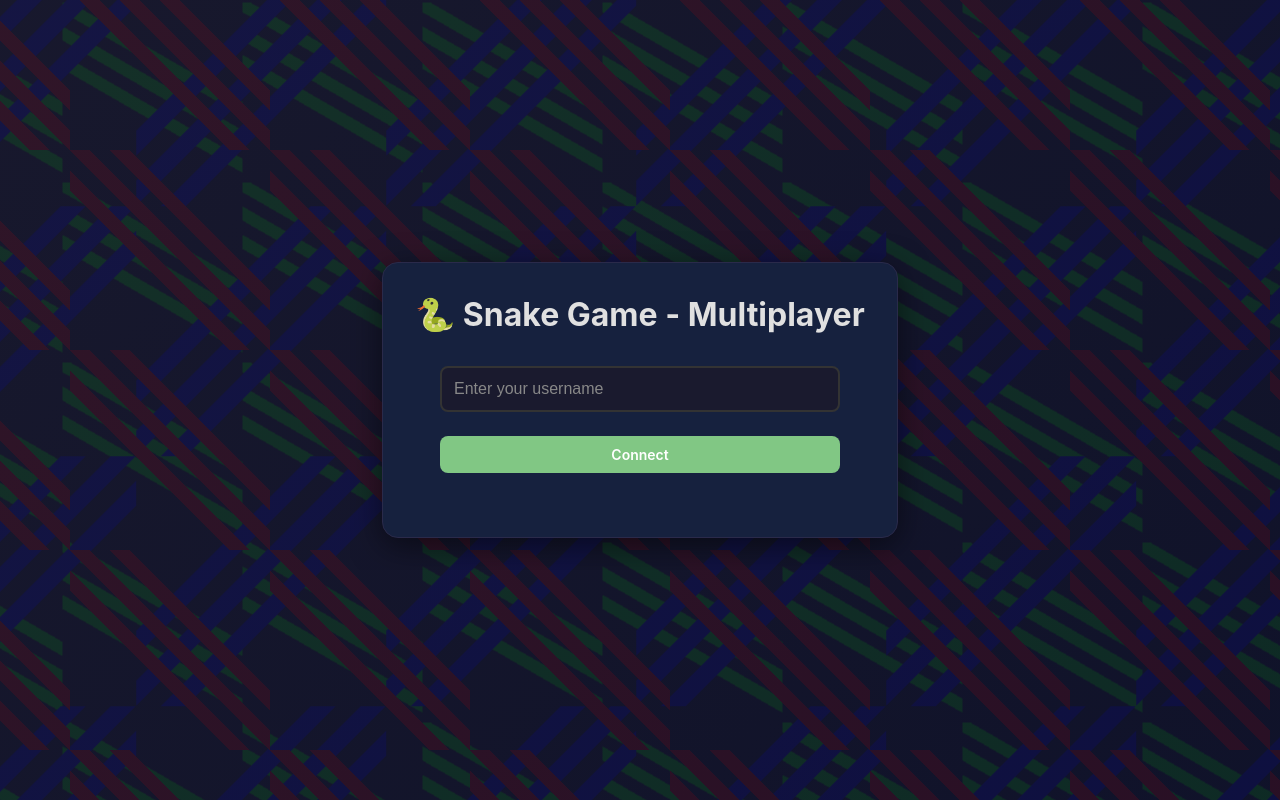
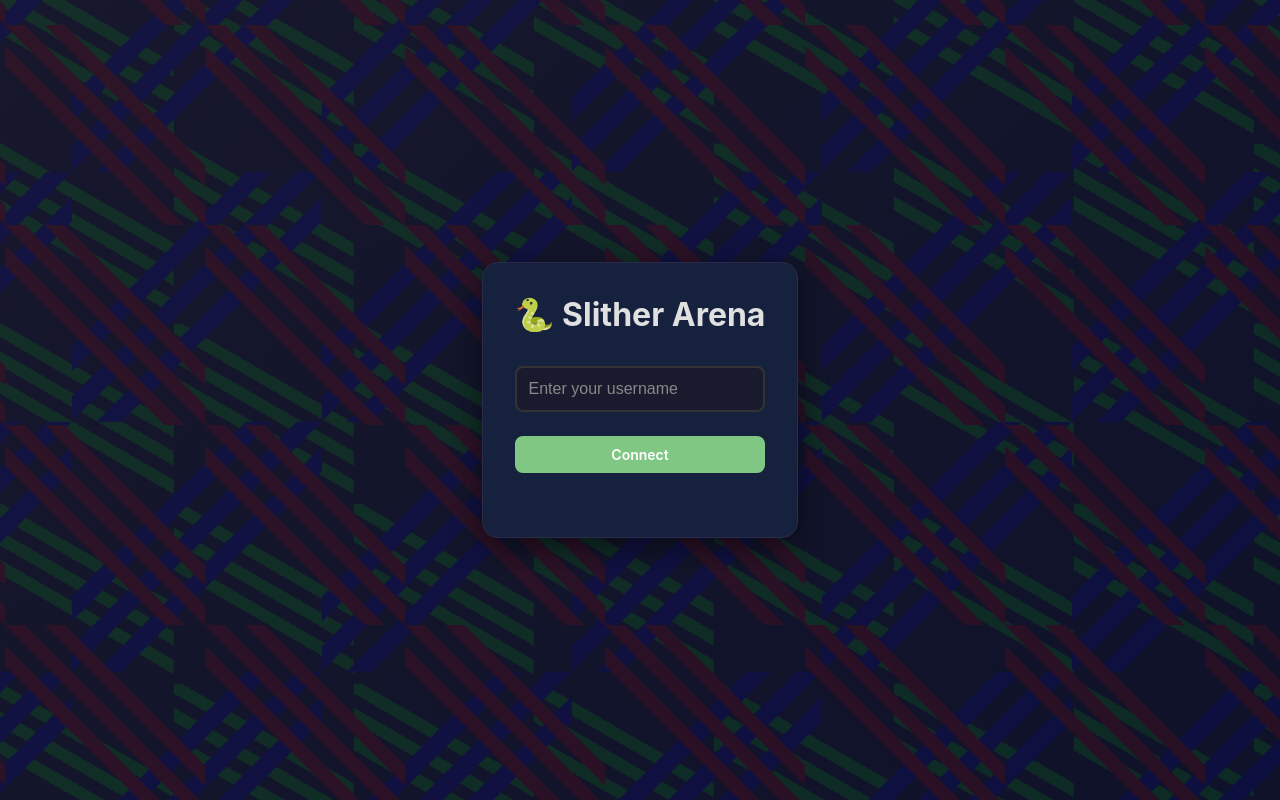
Before and after one commit to bariiss/snake, an Angular app in the folder frontend/: page / in a window 1280 px wide. Built offline with nearby package versions, Linux system fonts and the light colour scheme.

Commit message:
first commit

```diff
--- a/frontend/src/app/components/lobby/lobby.component.html
+++ b/frontend/src/app/components/lobby/lobby.component.html
@@ -1,6 +1,6 @@
 <div class="lobby-container">
   <div class="card lobby-card">
-    <h1>🐍 Snake Game - Multiplayer</h1>
+    <h1>🐍 Slither Arena</h1>
 
     <div *ngIf="!isConnected" class="connect-section">
       <div *ngIf="errorMessage" class="error-message">
```
